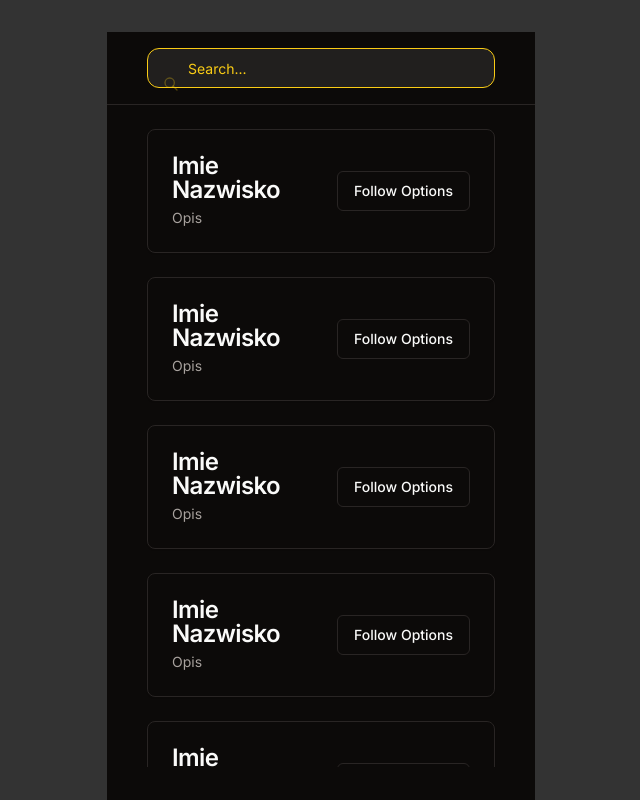
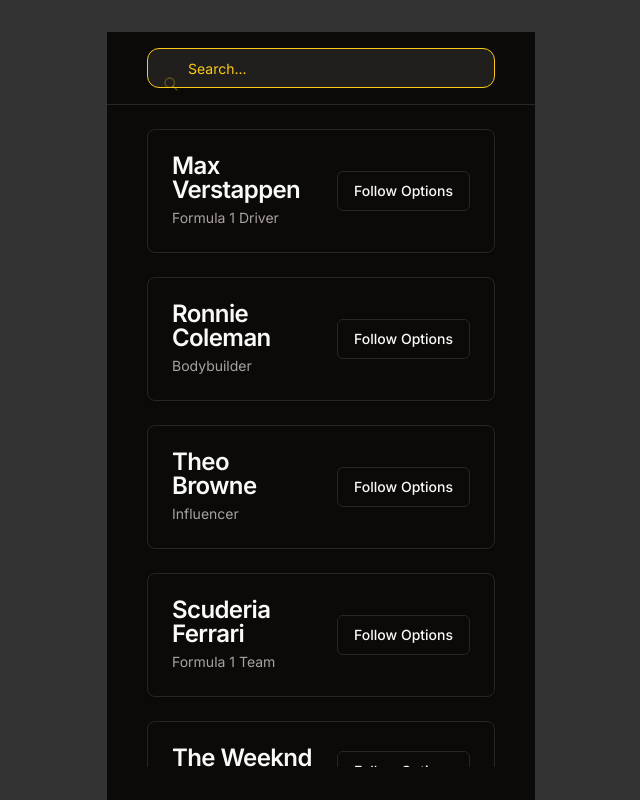
Before and after one commit to Truly-Depressed-Developers/upToDate, a Next.js app: page /explore in a window 1280 px wide. Shown: the top 800 px of the page, without its empty margins (319-959 px from the left). Built offline with nearby package versions, Linux system fonts and the light colour scheme.

Commit message:
Feat: Data mockup

```diff
--- a/src/app/explore/page.tsx
+++ b/src/app/explore/page.tsx
@@ -1,5 +1,6 @@
 import InfluencerCard from "@/components/InfluencerCard";
 import { Input } from "@/components/ui/input";
+import { influencers } from "@/data/people";
 import { IconSearch } from "@tabler/icons-react";
 import React from "react";
 
@@ -20,18 +21,8 @@
         </span>
       </div>
       <div className="max-h-[82.75vh] overflow-auto">
-        {[...Array(7)].map((_, index) => (
-          <InfluencerCard
-            name="Imie Nazwisko"
-            description="Opis"
-            socials={{
-              instagram: { link: "/", isFollowing: true },
-              facebook: { link: "/", isFollowing: false },
-              tiktok: { link: "/", isFollowing: false },
-              x: { link: "/", isFollowing: false },
-            }}
-            key={index}
-          />
+        {influencers.map((influencer) => (
+          <InfluencerCard key={influencer.name} {...influencer} />
         ))}
       </div>
     </div>
--- a/src/components/InfluencerCard.tsx
+++ b/src/components/InfluencerCard.tsx
@@ -10,17 +10,17 @@
 import { Button } from "./ui/button";
 import { Label } from "./ui/label";
 import Link from "next/link";
-import { IconExternalLink } from "@tabler/icons-react";
-import { Influencer } from "@/lib/types";
+import { IconCheckbox, IconExternalLink } from "@tabler/icons-react";
+import { InfluencerWithoutImage } from "@/lib/types";
 
-const InfluencerCard = (props: Influencer) => {
+const InfluencerCard = (props: InfluencerWithoutImage) => {
   const { name, description, socials } = props;
   const { instagram, facebook, tiktok, x } = socials;
 
   return (
     <div>
-      <Card className="mx-10 mt-6 flex items-center">
-        <CardHeader>
+      <Card className="mx-10 mt-6 flex items-center justify-between">
+        <CardHeader className="pr-0">
           <CardTitle>{name}</CardTitle>
           <CardDescription>{description}</CardDescription>
         </CardHeader>
@@ -38,51 +38,56 @@
                   </p>
                 </div>
                 <div className="grid gap-2">
-                  <div className="grid grid-cols-3 items-center gap-4">
+                  <div className="grid h-10 grid-cols-3 items-center gap-4">
                     <Label htmlFor="width">Instagram</Label>
                     {instagram.isFollowing ? (
-                      <Button disabled>Following</Button>
+                      <>
+                        <Button disabled>Followed</Button>
+                      </>
                     ) : (
                       <>
-                        <Link href={"/"} className="flex">
+                        <Link href={"/"} className="flex pl-3">
                           Follow
                           <IconExternalLink className="ml-2 mt-1" size={16} />
                         </Link>
                       </>
                     )}
                   </div>
-                  <div className="grid grid-cols-3 items-center gap-4">
+                  <div className="grid h-10 grid-cols-3 items-center gap-4">
                     <Label htmlFor="width">X</Label>
                     {x.isFollowing ? (
-                      <Button disabled>Following</Button>
+                      <Button disabled>Followed</Button>
                     ) : (
                       <>
-                        <Link href={"/"} className="flex">
+                        <Link target="_blank" href={"/"} className="flex pl-3">
                           Follow
                           <IconExternalLink className="ml-2 mt-1" size={16} />
                         </Link>
                       </>
                     )}
                   </div>
-                  <div className="grid grid-cols-3 items-center gap-4">
+                  <div className="grid h-10 grid-cols-3 items-center gap-4">
                     <Label htmlFor="width">TikTok</Label>
                     {tiktok.isFollowing ? (
-                      <Button disabled>Following</Button>
+                      <Button disabled>
+                        Followed
+                        <IconCheckbox className="ml-2 mt-1" size={16} />
+                      </Button>
                     ) : (
                       <>
-                        <Link href={"/"} className="flex">
+                        <Link href={"/"} className="flex pl-3">
                           Follow
                           <IconExternalLink className="ml-2 mt-1" size={16} />
                         </Link>
                       </>
                     )}
                   </div>
-                  <div className="grid grid-cols-3 items-center gap-4">
+                  <div className="grid h-10 grid-cols-3 items-center gap-4">
                     <Label htmlFor="width">Facebook</Label>
                     {facebook.isFollowing ? (
-                      <Button disabled>Following</Button>
+                      <Button disabled>Followed</Button>
                     ) : (
-                      <Link href={"/"} className="flex">
+                      <Link href={"/"} className="flex pl-3">
                         Follow
                         <IconExternalLink className="ml-2 mt-1" size={16} />
                       </Link>
--- /dev/null
+++ b/src/data/people.ts
@@ -0,0 +1,144 @@
+import { Influencer } from "@/lib/types";
+
+export const influencers: Influencer[] = [
+  {
+    image: "",
+    name: "Max Verstappen",
+    description: "Formula 1 Driver",
+    socials: {
+      instagram: {
+        link: "https://www.instagram.com/maxverstappen1/",
+        isFollowing: true,
+      },
+      facebook: {
+        link: "https://www.facebook.com/MaxVerstappen/",
+        isFollowing: true,
+      },
+      tiktok: {
+        link: "https://www.tiktok.com/@maxverstappen",
+        isFollowing: false,
+      },
+      x: { link: "https://www.example.com/", isFollowing: false },
+    },
+  },
+  {
+    image: "",
+    name: "Ronnie Coleman",
+    description: "Bodybuilder",
+    socials: {
+      instagram: {
+        link: "https://www.instagram.com/ronniecoleman8/",
+        isFollowing: true,
+      },
+      facebook: {
+        link: "https://www.facebook.com/RonnieColeman8/",
+        isFollowing: true,
+      },
+      tiktok: {
+        link: "https://www.tiktok.com/@ronniecoleman8",
+        isFollowing: false,
+      },
+      x: { link: "https://www.example.com/", isFollowing: false },
+    },
+  },
+  {
+    image: "",
+    name: "Theo Browne",
+    description: "Influencer",
+    socials: {
+      instagram: {
+        link: "https://www.instagram.com/theobrowne/",
+        isFollowing: true,
+      },
+      facebook: {
+        link: "https://www.facebook.com/theobrowne/",
+        isFollowing: true,
+      },
+      tiktok: {
+        link: "https://www.tiktok.com/@theobrowne",
+        isFollowing: true,
+      },
+      x: { link: "https://www.example.com/", isFollowing: true },
+    },
+  },
+  {
+    image: "",
+    name: "Scuderia Ferrari",
+    description: "Formula 1 Team",
+    socials: {
+      instagram: {
+        link: "https://www.instagram.com/scuderiaferrari/",
+        isFollowing: true,
+      },
+      facebook: {
+        link: "https://www.facebook.com/ScuderiaFerrari/",
+        isFollowing: true,
+      },
+      tiktok: {
+        link: "https://www.tiktok.com/@scuderiaferrari",
+        isFollowing: true,
+      },
+      x: { link: "https://www.example.com/", isFollowing: true },
+    },
+  },
+  {
+    image: "",
+    name: "The Weeknd",
+    description: "Singer",
+    socials: {
+      instagram: {
+        link: "https://www.instagram.com/theweeknd/",
+        isFollowing: true,
+      },
+      facebook: {
+        link: "https://www.facebook.com/theweeknd/",
+        isFollowing: true,
+      },
+      tiktok: {
+        link: "https://www.tiktok.com/@theweeknd",
+        isFollowing: false,
+      },
+      x: { link: "https://www.example.com/", isFollowing: true },
+    },
+  },
+  {
+    image: "",
+    name: "Michael Hearn",
+    description: "Bodybuilder",
+    socials: {
+      instagram: {
+        link: "https://www.instagram.com/mikeohearn/",
+        isFollowing: true,
+      },
+      facebook: {
+        link: "https://www.facebook.com/mikeohearnofficial/",
+        isFollowing: true,
+      },
+      tiktok: {
+        link: "https://www.tiktok.com/@mikeohearn",
+        isFollowing: false,
+      },
+      x: { link: "https://www.example.com/", isFollowing: true },
+    },
+  },
+  {
+    image: "",
+    name: "Dua Lipa",
+    description: "Singer",
+    socials: {
+      instagram: {
+        link: "https://www.instagram.com/dualipa/",
+        isFollowing: true,
+      },
+      facebook: {
+        link: "https://www.facebook.com/dualipa/",
+        isFollowing: true,
+      },
+      tiktok: {
+        link: "https://www.tiktok.com/@dualipa",
+        isFollowing: true,
+      },
+      x: { link: "https://www.example.com/", isFollowing: true },
+    },
+  },
+];
--- a/src/lib/types.ts
+++ b/src/lib/types.ts
@@ -1,4 +1,5 @@
 export type Influencer = {
+  image: string;
   name: string;
   description: string;
   socials: {
@@ -8,3 +9,5 @@
     x: { link: string; isFollowing: boolean };
   };
 };
+
+export type InfluencerWithoutImage = Omit<Influencer, "image">;
```
